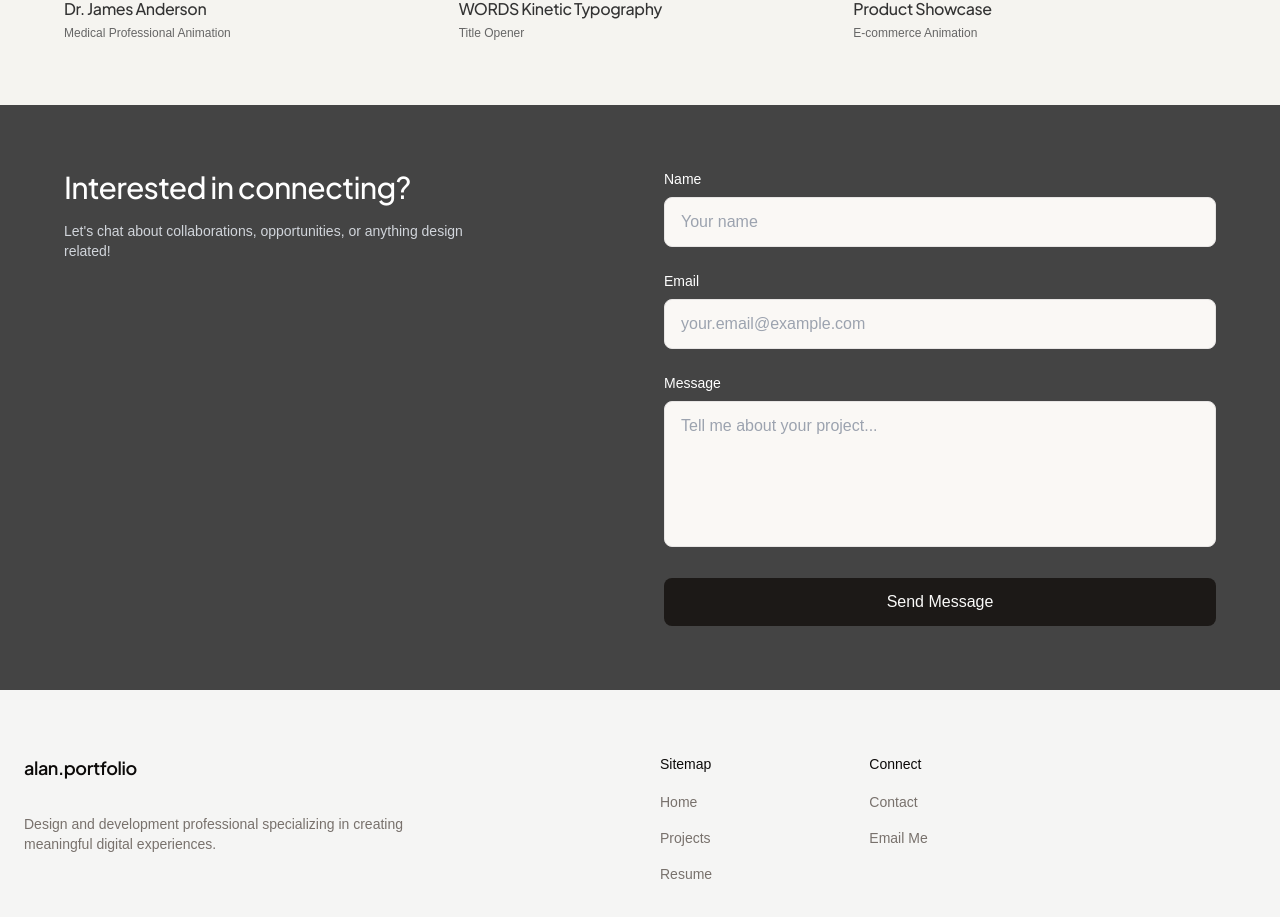
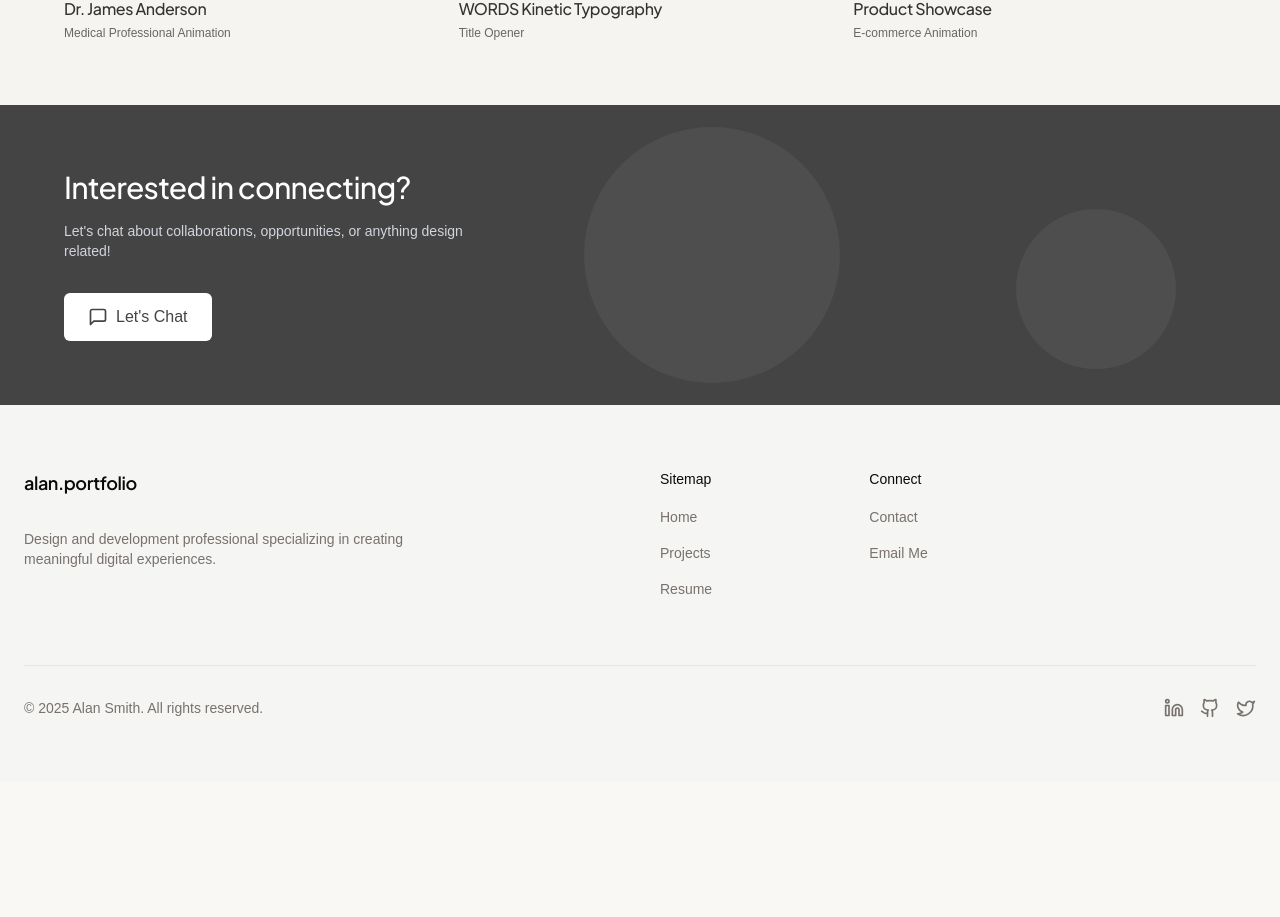
Before and after one commit to courtneyfortunevisuals/portfolio-creation-garden-69, a React (Vite) app: page / in a window 1280 px wide. Shown: the part 2714-3631 px from the top of the page. After the commit the page ends 3496 px from the top, so only its background shows below. Built offline with nearby package versions, Linux system fonts and the light colour scheme.

Commit message:
Replace form with button
Replaced the contact form with a "Let's Chat" button.

```diff
--- a/src/pages/Index.tsx
+++ b/src/pages/Index.tsx
@@ -1,13 +1,12 @@
 
 import { useEffect, useRef } from 'react';
 import { Link } from 'react-router-dom';
-import { ArrowRight, Linkedin, Github, Twitter } from 'lucide-react';
+import { ArrowRight, Linkedin, Github, Twitter, MessageSquare } from 'lucide-react';
 import Navbar from '../components/Navbar';
 import Footer from '../components/Footer';
 import SectionHeader from '../components/SectionHeader';
 import ProjectCard from '../components/ProjectCard';
 import VideoCard from '../components/VideoCard';
-import ContactForm from '../components/ContactForm';
 
 const Index = () => {
   const profileImageUrl = "/lovable-uploads/48f4fa5a-9496-4a42-b8cb-695b744c45a8.png";
@@ -204,10 +203,21 @@ const Index = () => {
                 <p className="text-gray-300 max-w-md mb-8 text-sm">
                   Let's chat about collaborations, opportunities, or anything design related!
                 </p>
+
+                <Link
+                  to="/contact"
+                  className="inline-flex items-center gap-2 px-6 py-3 bg-white text-[#444] rounded-md hover:bg-opacity-90 transition-all font-medium"
+                >
+                  <MessageSquare size={20} />
+                  Let's Chat
+                </Link>
               </div>
 
-              <div>
-                <ContactForm />
+              <div className="hidden md:block">
+                <div className="relative h-full flex items-center justify-center">
+                  <div className="absolute w-64 h-64 bg-white/5 rounded-full -left-20"></div>
+                  <div className="absolute w-40 h-40 bg-white/5 rounded-full right-10 top-10"></div>
+                </div>
               </div>
             </div>
           </div>
```
